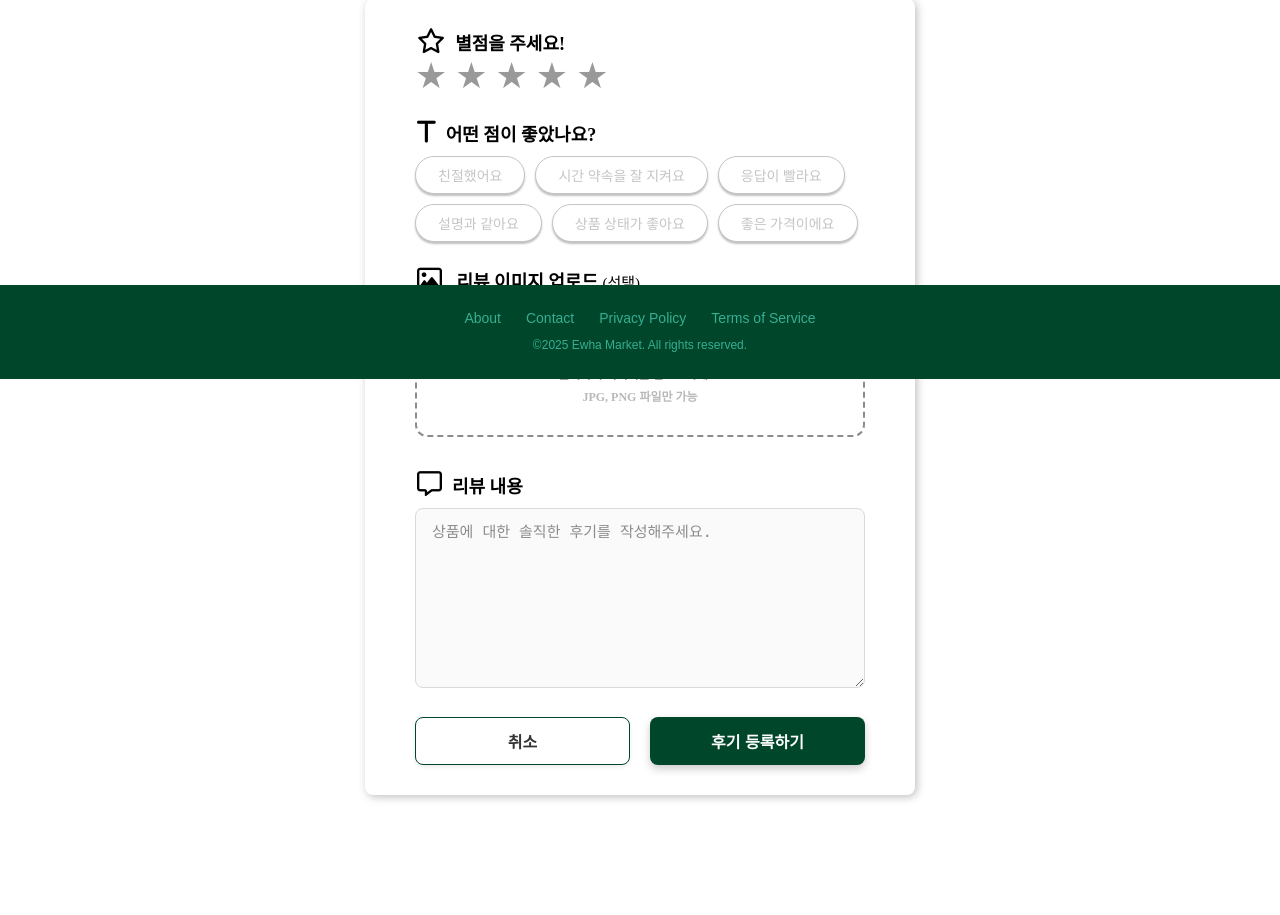
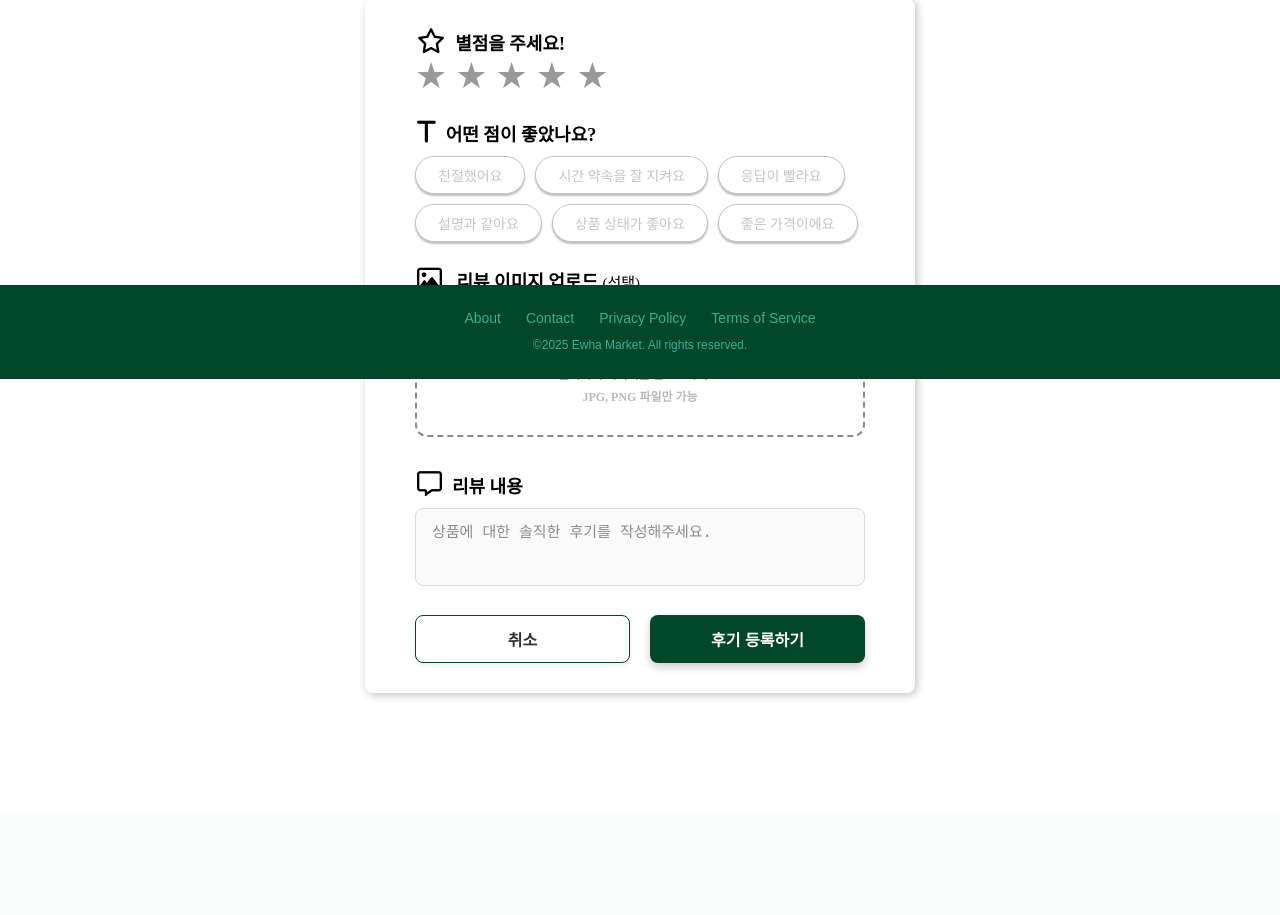
Before and after one commit to letgogg27/25-2osp, a Flask app: page /register_reviews in a window 1280 px wide. Shown: the part 421-1336 px from the top of the page. After the commit the page ends 1119 px from the top, so only its background shows below. Run offline with Flask 3, Linux system fonts and the light colour scheme.

Commit message:
Making textarea height adjustable based on the content

```diff
--- a/static/main.js
+++ b/static/main.js
@@ -6,6 +6,7 @@ document.addEventListener("DOMContentLoaded", () => {
   initChips();
   initFormReset();
   initChatFeature();
+  initAutoResizeTextarea();
 });
 
 /* =========================
@@ -436,3 +437,22 @@ function initChatFeature() {
     });
   }
 }
+/* =========================
+    TEXTAREA AUTO-RESIZE
+   ========================= */
+
+function initAutoResizeTextarea() {
+  const textareas = document.querySelectorAll(".textarea");
+  if (!textareas.length) return;
+
+  textareas.forEach((textarea) => {
+    textarea.style.overflow = "hidden";
+
+    textarea.style.height = textarea.scrollHeight + "px";
+
+    textarea.addEventListener("input", function () {
+      this.style.height = "auto";
+      this.style.height = this.scrollHeight + "px";
+    });
+  });
+}
--- a/static/style.css
+++ b/static/style.css
@@ -1056,7 +1056,7 @@ legend i {
 .textarea {
   width: 100%;
   max-width: 450px;
-  min-height: 110px;
+  height: 80px;
 
   border: 1px solid #d9d9d9;
   border-radius: 8px;
@@ -1066,8 +1066,9 @@ legend i {
   margin-top: 10px;
 
   line-height: 1.5;
-  resize: vertical;
-
+  /* resize: vertical; */
+  resize: none; /* disable manual resizing */
+  overflow: hidden; /* prevent scrollbar */
   box-sizing: border-box;
 
   transition: border-color 0.2s ease, box-shadow 0.2s ease;
```
